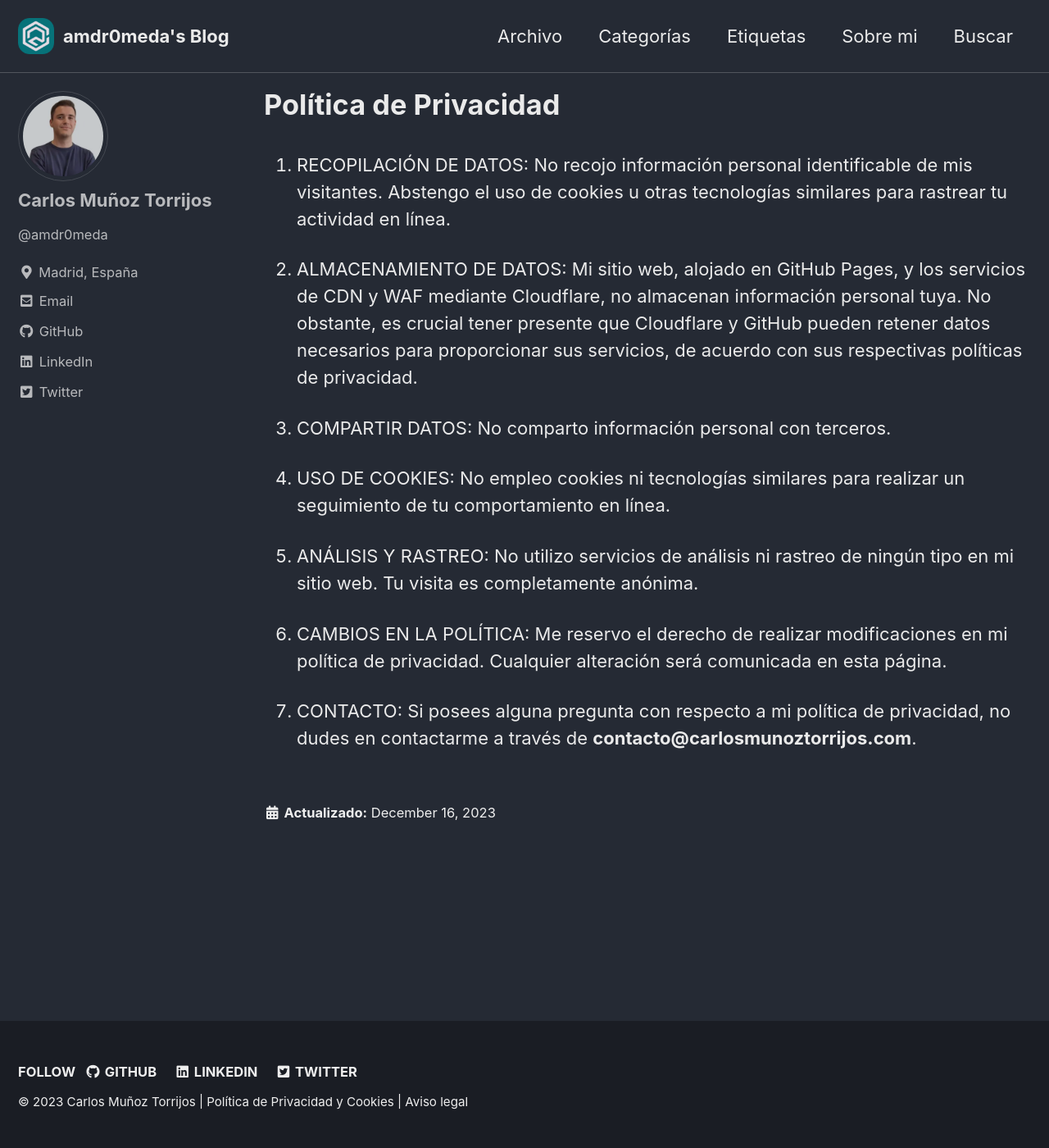
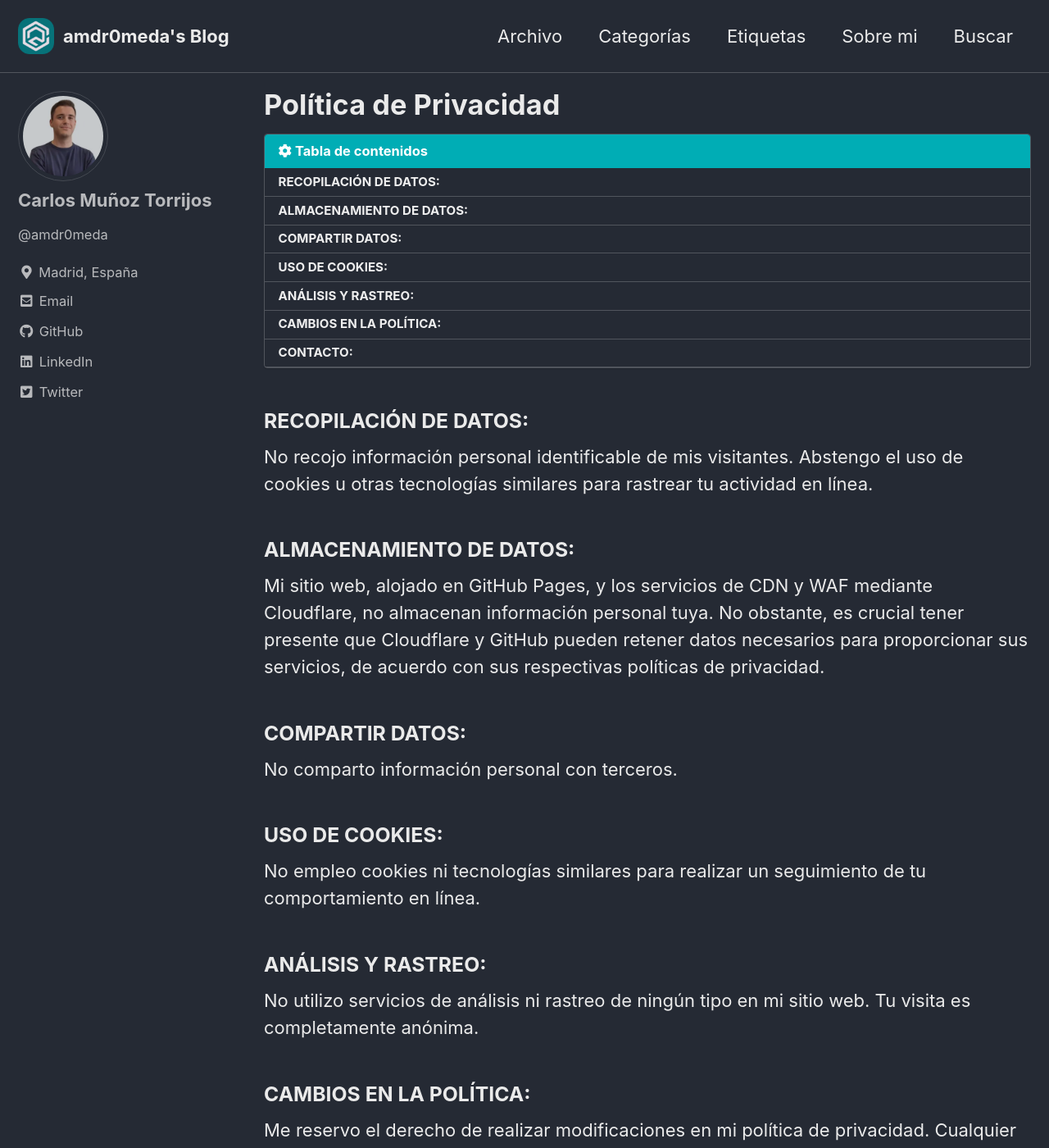
Before and after one commit to Amdr0meda/Personal_website, a Jekyll site: the page built from _pages/es/privacy-policy.md, in a window 1280 px wide and 1400 px high. Shown: the whole window at 82% size. Built offline with Jekyll 4.4.1, drawn with Linux system fonts in a browser that asks for light colours; cached includes are drawn as plain includes; some of the changed text lies outside the part shown.

Commit message:
Update privacy-policy.md

```diff
--- a/_pages/es/privacy-policy.md
+++ b/_pages/es/privacy-policy.md
@@ -5,26 +5,29 @@ sitemap: false
 permalink: /es/privacy-policy.html
 lang: es
 ref: policy
+toc: true
+toc_label: "Tabla de contenidos"
+toc_icon: "cog"
 last_modified_at: 2023-12-16
 ---
 
-1. RECOPILACIÓN DE DATOS:
+### RECOPILACIÓN DE DATOS:
 No recojo información personal identificable de mis visitantes. Abstengo el uso de cookies u otras tecnologías similares para rastrear tu actividad en línea.
 
-2. ALMACENAMIENTO DE DATOS:
+### ALMACENAMIENTO DE DATOS:
 Mi sitio web, alojado en GitHub Pages, y los servicios de CDN y WAF mediante Cloudflare, no almacenan información personal tuya. No obstante, es crucial tener presente que Cloudflare y GitHub pueden retener datos necesarios para proporcionar sus servicios, de acuerdo con sus respectivas políticas de privacidad.
 
-3. COMPARTIR DATOS:
+### COMPARTIR DATOS:
 No comparto información personal con terceros.
 
-4. USO DE COOKIES:
+### USO DE COOKIES:
 No empleo cookies ni tecnologías similares para realizar un seguimiento de tu comportamiento en línea.
 
-5. ANÁLISIS Y RASTREO:
+### ANÁLISIS Y RASTREO:
 No utilizo servicios de análisis ni rastreo de ningún tipo en mi sitio web. Tu visita es completamente anónima.
 
-6. CAMBIOS EN LA POLÍTICA:
+### CAMBIOS EN LA POLÍTICA:
 Me reservo el derecho de realizar modificaciones en mi política de privacidad. Cualquier alteración será comunicada en esta página.
 
-7. CONTACTO:
+### CONTACTO:
 Si posees alguna pregunta con respecto a mi política de privacidad, no dudes en contactarme a través de __contacto@carlosmunoztorrijos.com__.
```
